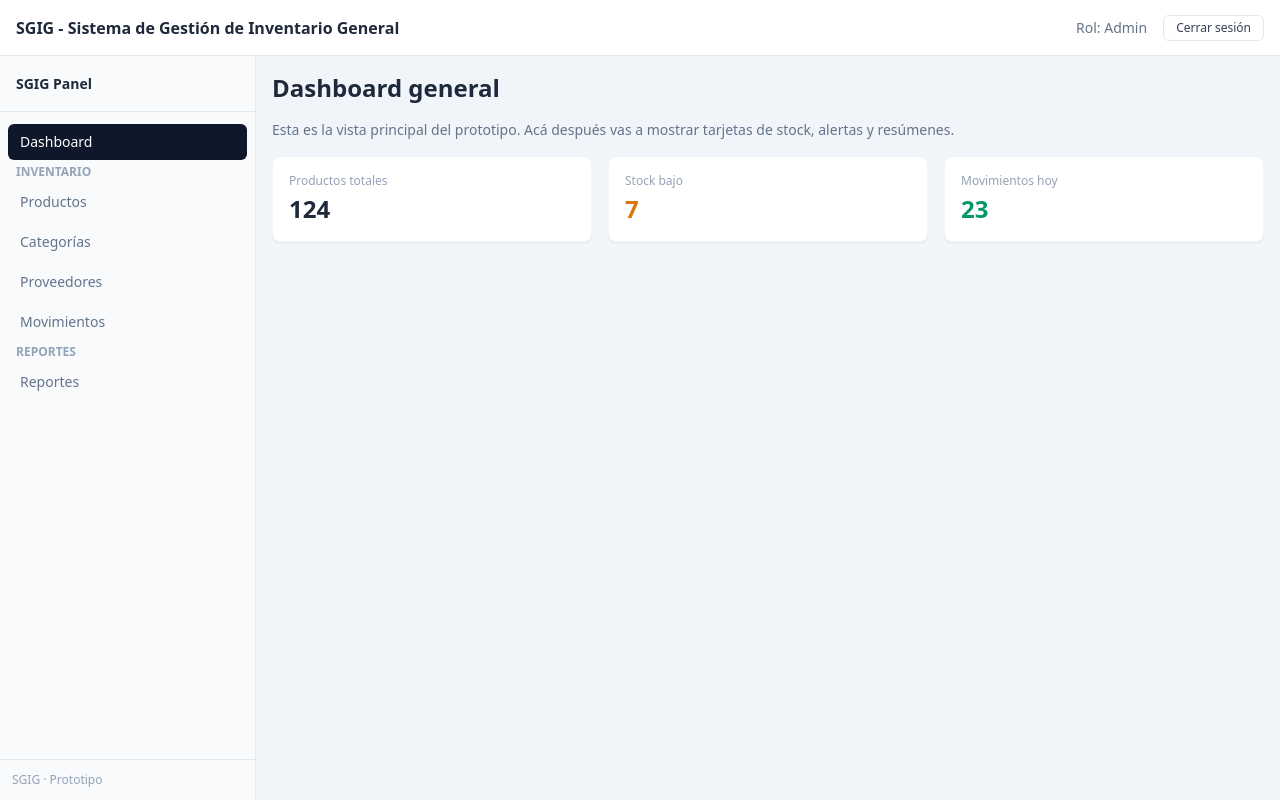
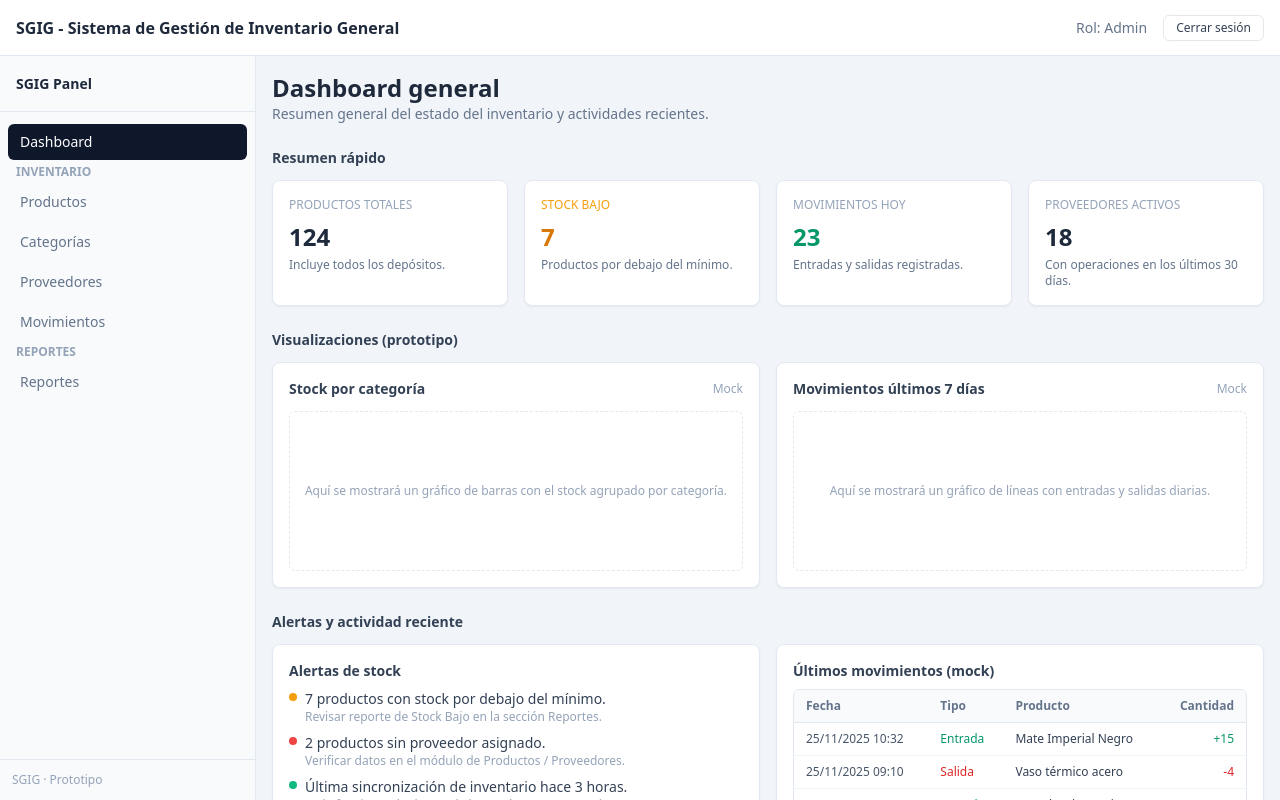
Before and after one commit to lucianoParrotta/Proyecto-Final-Integrador, a React app in the folder frontend/: page / in a window 1280 px wide. Built offline with nearby package versions, Linux system fonts and the light colour scheme; the HTML template or start-up script is replaced by a standard one.

Commit message:
SGIG-10: implementación del Dashboard (métricas, visualizaciones mock, alertas y actividad reciente)

```diff
--- a/frontend/src/pages/HomePage.tsx
+++ b/frontend/src/pages/HomePage.tsx
@@ -1,3 +1,242 @@
+import React from "react";
+
+const HomePage: React.FC = () => {
+  return (
+    <div className="space-y-6">
+      {/* Título principal */}
+      <div>
+        <h1 className="text-2xl font-semibold text-slate-800">Dashboard general</h1>
+        <p className="text-slate-500 text-sm">
+          Resumen general del estado del inventario y actividades recientes.
+        </p>
+      </div>
+
+      {/* Cards de métricas principales */}
+      <section>
+        <h2 className="text-sm font-semibold text-slate-700 mb-3">
+          Resumen rápido
+        </h2>
+
+        <div className="grid grid-cols-1 sm:grid-cols-2 lg:grid-cols-4 gap-4">
+          {/* Card 1 */}
+          <div className="bg-white border border-slate-200 rounded-lg shadow-sm p-4">
+            <div className="text-xs font-medium text-slate-400 uppercase">
+              Productos totales
+            </div>
+            <div className="mt-2 text-2xl font-bold text-slate-800">124</div>
+            <div className="mt-1 text-xs text-slate-500">
+              Incluye todos los depósitos.
+            </div>
+          </div>
+
+          {/* Card 2 */}
+          <div className="bg-white border border-slate-200 rounded-lg shadow-sm p-4">
+            <div className="text-xs font-medium text-amber-500 uppercase">
+              Stock bajo
+            </div>
+            <div className="mt-2 text-2xl font-bold text-amber-600">7</div>
+            <div className="mt-1 text-xs text-slate-500">
+              Productos por debajo del mínimo.
+            </div>
+          </div>
+
+          {/* Card 3 */}
+          <div className="bg-white border border-slate-200 rounded-lg shadow-sm p-4">
+            <div className="text-xs font-medium text-slate-400 uppercase">
+              Movimientos hoy
+            </div>
+            <div className="mt-2 text-2xl font-bold text-emerald-600">23</div>
+            <div className="mt-1 text-xs text-slate-500">
+              Entradas y salidas registradas.
+            </div>
+          </div>
+
+          {/* Card 4 */}
+          <div className="bg-white border border-slate-200 rounded-lg shadow-sm p-4">
+            <div className="text-xs font-medium text-slate-400 uppercase">
+              Proveedores activos
+            </div>
+            <div className="mt-2 text-2xl font-bold text-slate-800">18</div>
+            <div className="mt-1 text-xs text-slate-500">
+              Con operaciones en los últimos 30 días.
+            </div>
+          </div>
+        </div>
+      </section>
+
+      {/* Sección de gráficos / viz (placeholder) */}
+      <section>
+        <h2 className="text-sm font-semibold text-slate-700 mb-3">
+          Visualizaciones (prototipo)
+        </h2>
+
+        <div className="grid grid-cols-1 lg:grid-cols-2 gap-4">
+          {/* Gráfico 1 */}
+          <div className="bg-white border border-slate-200 rounded-lg shadow-sm p-4">
+            <div className="flex items-center justify-between mb-3">
+              <h3 className="text-sm font-semibold text-slate-700">
+                Stock por categoría
+              </h3>
+              <span className="text-xs text-slate-400">Mock</span>
+            </div>
+            <div className="h-40 flex items-center justify-center text-xs text-slate-400 border border-dashed border-slate-200 rounded-md">
+              Aquí se mostrará un gráfico de barras con el stock agrupado por categoría.
+            </div>
+          </div>
+
+          {/* Gráfico 2 */}
+          <div className="bg-white border border-slate-200 rounded-lg shadow-sm p-4">
+            <div className="flex items-center justify-between mb-3">
+              <h3 className="text-sm font-semibold text-slate-700">
+                Movimientos últimos 7 días
+              </h3>
+              <span className="text-xs text-slate-400">Mock</span>
+            </div>
+            <div className="h-40 flex items-center justify-center text-xs text-slate-400 border border-dashed border-slate-200 rounded-md">
+              Aquí se mostrará un gráfico de líneas con entradas y salidas diarias.
+            </div>
+          </div>
+        </div>
+      </section>
+
+      {/* Sección de alertas y actividad reciente */}
+      <section>
+        <h2 className="text-sm font-semibold text-slate-700 mb-3">
+          Alertas y actividad reciente
+        </h2>
+
+        <div className="grid grid-cols-1 lg:grid-cols-2 gap-4">
+          {/* Alertas */}
+          <div className="bg-white border border-slate-200 rounded-lg shadow-sm p-4">
+            <h3 className="text-sm font-semibold text-slate-700 mb-2">
+              Alertas de stock
+            </h3>
+
+            <ul className="space-y-2 text-sm">
+              <li className="flex items-start gap-2">
+                <span className="mt-1 h-2 w-2 rounded-full bg-amber-500" />
+                <div>
+                  <p className="text-slate-700">
+                    7 productos con stock por debajo del mínimo.
+                  </p>
+                  <p className="text-xs text-slate-400">
+                    Revisar reporte de Stock Bajo en la sección Reportes.
+                  </p>
+                </div>
+              </li>
+
+              <li className="flex items-start gap-2">
+                <span className="mt-1 h-2 w-2 rounded-full bg-red-500" />
+                <div>
+                  <p className="text-slate-700">
+                    2 productos sin proveedor asignado.
+                  </p>
+                  <p className="text-xs text-slate-400">
+                    Verificar datos en el módulo de Productos / Proveedores.
+                  </p>
+                </div>
+              </li>
+
+              <li className="flex items-start gap-2">
+                <span className="mt-1 h-2 w-2 rounded-full bg-emerald-500" />
+                <div>
+                  <p className="text-slate-700">
+                    Última sincronización de inventario hace 3 horas.
+                  </p>
+                  <p className="text-xs text-slate-400">
+                    Todo funcionando dentro de los parámetros esperados.
+                  </p>
+                </div>
+              </li>
+            </ul>
+          </div>
+
+          {/* Actividad reciente */}
+          <div className="bg-white border border-slate-200 rounded-lg shadow-sm p-4">
+            <h3 className="text-sm font-semibold text-slate-700 mb-2">
+              Últimos movimientos (mock)
+            </h3>
+
+            <div className="border border-slate-200 rounded-md overflow-hidden">
+              <table className="min-w-full text-sm">
+                <thead className="bg-slate-50 border-b border-slate-200">
+                  <tr>
+                    <th className="px-3 py-2 text-left text-xs font-semibold text-slate-500">
+                      Fecha
+                    </th>
+                    <th className="px-3 py-2 text-left text-xs font-semibold text-slate-500">
+                      Tipo
+                    </th>
+                    <th className="px-3 py-2 text-left text-xs font-semibold text-slate-500">
+                      Producto
+                    </th>
+                    <th className="px-3 py-2 text-right text-xs font-semibold text-slate-500">
+                      Cantidad
+                    </th>
+                  </tr>
+                </thead>
+                <tbody>
+                  <tr className="border-b border-slate-100">
+                    <td className="px-3 py-2 text-xs text-slate-600">
+                      25/11/2025 10:32
+                    </td>
+                    <td className="px-3 py-2 text-xs text-emerald-600">
+                      Entrada
+                    </td>
+                    <td className="px-3 py-2 text-xs text-slate-700">
+                      Mate Imperial Negro
+                    </td>
+                    <td className="px-3 py-2 text-xs text-right text-emerald-600">
+                      +15
+                    </td>
+                  </tr>
+                  <tr className="border-b border-slate-100">
+                    <td className="px-3 py-2 text-xs text-slate-600">
+                      25/11/2025 09:10
+                    </td>
+                    <td className="px-3 py-2 text-xs text-red-600">
+                      Salida
+                    </td>
+                    <td className="px-3 py-2 text-xs text-slate-700">
+                      Vaso térmico acero
+                    </td>
+                    <td className="px-3 py-2 text-xs text-right text-red-600">
+                      -4
+                    </td>
+                  </tr>
+                  <tr>
+                    <td className="px-3 py-2 text-xs text-slate-600">
+                      24/11/2025 18:45
+                    </td>
+                    <td className="px-3 py-2 text-xs text-emerald-600">
+                      Entrada
+                    </td>
+                    <td className="px-3 py-2 text-xs text-slate-700">
+                      Set velas decorativas
+                    </td>
+                    <td className="px-3 py-2 text-xs text-right text-emerald-600">
+                      +30
+                    </td>
+                  </tr>
+                </tbody>
+              </table>
+            </div>
+
+            <p className="mt-2 text-xs text-slate-400">
+              Esta tabla es solo ilustrativa para el prototipo. Luego se
+              conectará al módulo real de Movimientos.
+            </p>
+          </div>
+        </div>
+      </section>
+    </div>
+  );
+};
+
+export default HomePage;
+
+
+/*
 import React from "react";
 
 const HomePage: React.FC = () => {
@@ -32,3 +271,4 @@ const HomePage: React.FC = () => {
 };
 
 export default HomePage;
+*/
```
